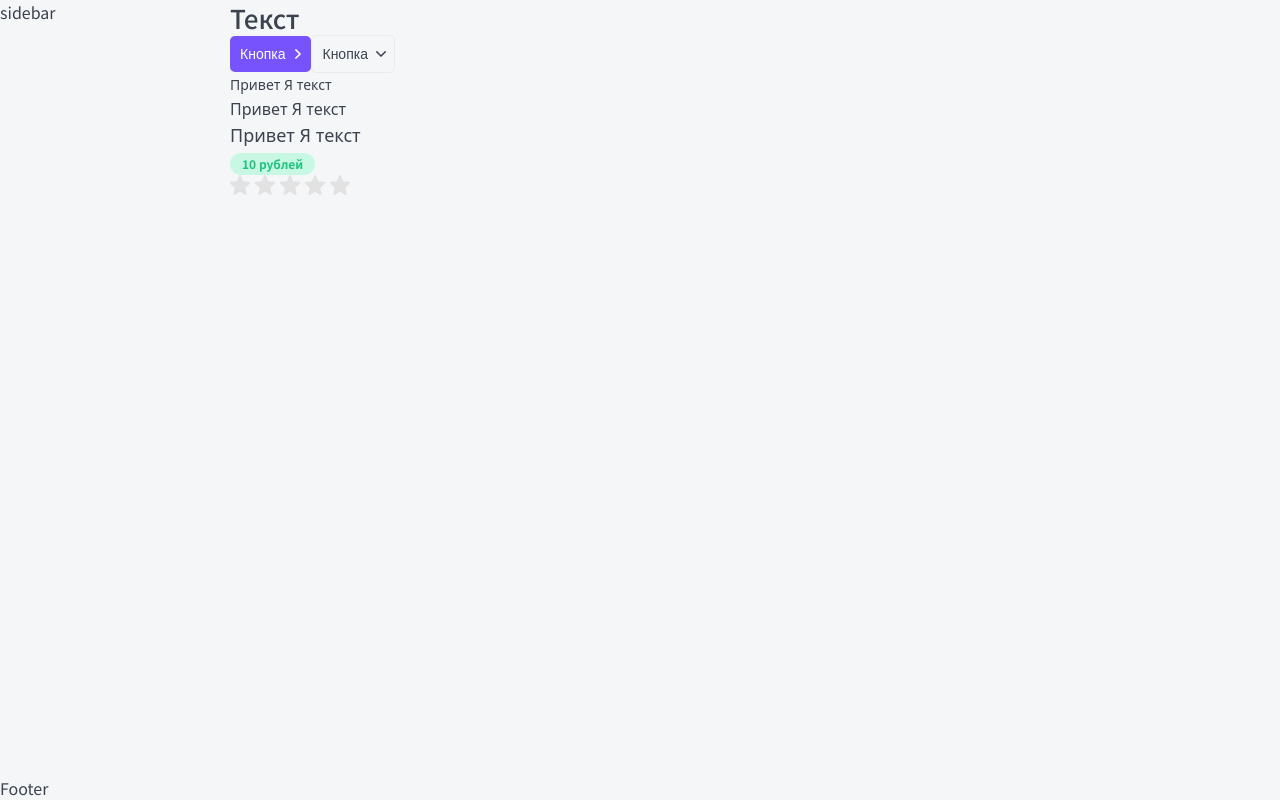
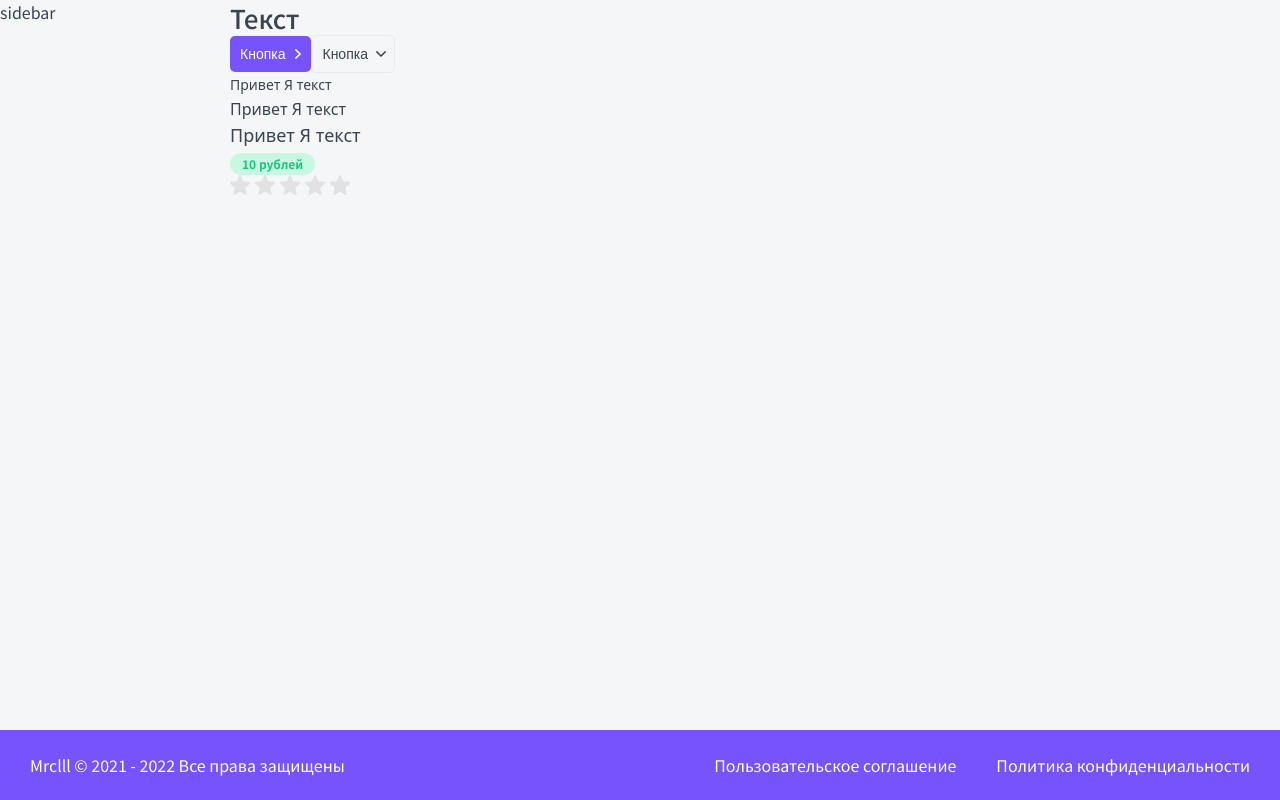
Before and after one commit to Merck-web/NextJS, a Next.js app: page / in a window 1280 px wide. Built offline with nearby package versions, Linux system fonts and the light colour scheme.

Commit message:
Верстка footer

```diff
--- a/layout/Footer/Footer.module.scss
+++ b/layout/Footer/Footer.module.scss
@@ -0,0 +1,19 @@
+.footer {
+  background-color: var(--primary);
+  color: var(--white);
+  padding: 25px 30px;
+  display: grid;
+  grid-template-columns: 1fr auto auto;
+  gap: 10px 40px;
+  font-size: 16px;
+  line-height: 20px;
+  a:hover {
+    color: var(--gray-light);
+  }
+}
+@media (max-width: 765px) {
+  .footer {
+    grid-template-columns: 1fr;
+    text-align: center;
+  }
+}
--- a/layout/Footer/Footer.tsx
+++ b/layout/Footer/Footer.tsx
@@ -1,6 +1,14 @@
 import { FooterProps } from "./Footer.props";
 import styles from "./Footer.module.scss";
+import cn from "classnames";
+import { format } from "date-fns";
 
-export const Footer = ({ ...props }: FooterProps): JSX.Element => {
-  return <div {...props}>Footer</div>;
+export const Footer = ({ className, ...props }: FooterProps): JSX.Element => {
+  return (
+    <div className={cn(className, styles.footer)} {...props}>
+      <div>Mrclll © 2021 - {format(new Date(), "yyyy")} Все права защищены</div>
+      <a href="#!" target="_blank">Пользовательское соглашение</a>
+      <a href="#!" target="_blank">Политика конфиденциальности</a>
+    </div>
+  );
 };
--- a/package.json
+++ b/package.json
@@ -12,6 +12,7 @@
   "dependencies": {
     "@svgr/webpack": "^6.2.0",
     "cross-env": "^7.0.3",
+    "date-fns": "^2.28.0",
     "next": "12.0.8",
     "react": "17.0.2",
     "react-dom": "17.0.2",
```
Also changed, not shown: 1 other file (tests, documents, lock files or other folders).
